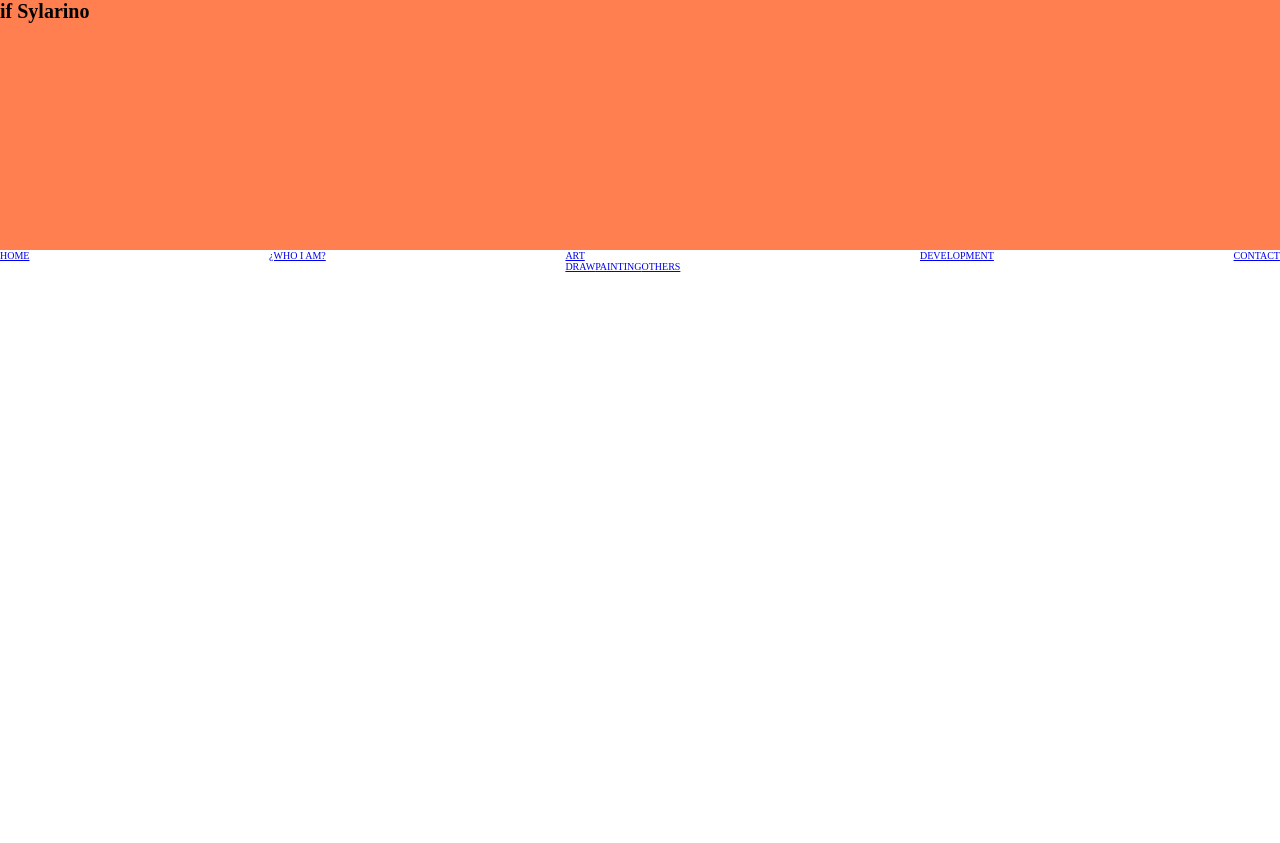
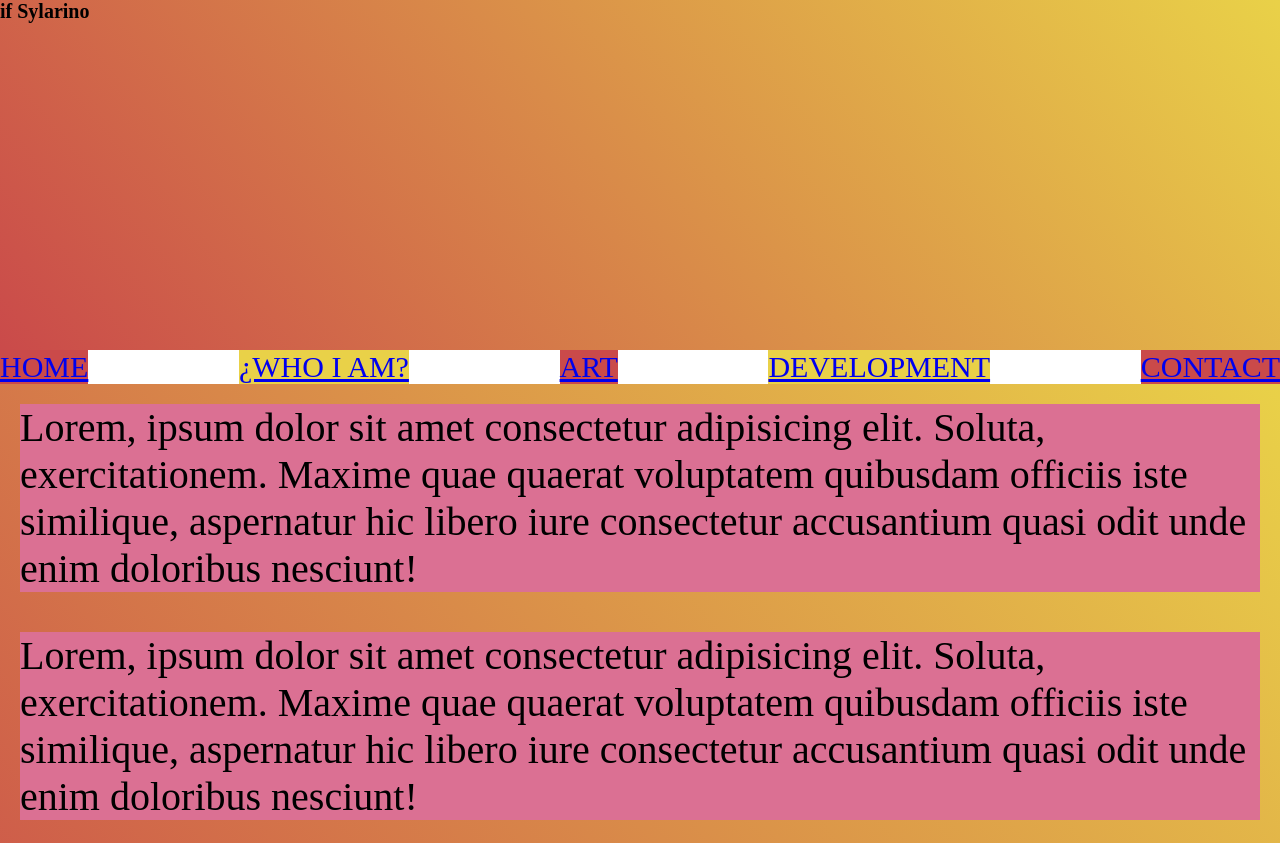
Before and after one commit to Sylarino/PersonalLandingPage, a plain HTML site: page index.html in a window 1280 px wide. Shown: the top 843 px of the page. Before the commit the page ends 800 px from the top, so only its background shows below. Drawn offline with Linux system fonts and the light colour scheme.

Commit message:
Ajustes de flexbox

```diff
--- a/css/main.css
+++ b/css/main.css
@@ -1,3 +1,11 @@
+/* Variables */
+
+:root {
+    --primary-color: rgb(202, 74, 74);
+    --secundary-color: rgb(233, 209, 72);
+    --terciary-color:
+}
+
 /* Configuracion inicial */
 * {
     box-sizing: border-box;
@@ -11,15 +19,59 @@ html {
 
 /* Contenido del Layout */
 header {
-    height: 25rem;
-    background-color: coral;
+    height: 35rem;
+    background:linear-gradient(50deg, var(--primary-color), var(--secundary-color));
 }
 
-.nav-bar ul {
+.nav-bar > ul {
     display: flex;
     justify-content: space-between;
+
 }
 
-.nav-bar li {
+.nav-bar > ul > li {
+    font-size: 3rem;
     list-style: none;
+    justify-content: center;
 }
+
+.nav-bar .item-1 {
+    background-color:var(--primary-color);
+}
+
+.nav-bar .item-2 {
+    background-color:var(--secundary-color);
+}
+
+nav > ul > li > ul {
+    display:none;
+    position: absolute;
+    text-align: left;
+}
+
+.nav-bar > ul > li:hover > ul {
+    display: flex;
+    flex-flow: column;
+    color: white;
+    list-style: none;
+    background-color: var(--primary-color);
+}
+
+main {
+    height: 100vh;
+    background: linear-gradient(50deg, var(--primary-color), var(--secundary-color));
+}
+
+.section-main {
+    display: flex;
+    flex-flow: column;
+}
+
+.cards {
+    background-color: palevioletred;
+    margin: 2rem;
+}
+
+.cards p {
+    font-size: 4rem;
+}
--- a/index.html
+++ b/index.html
@@ -13,22 +13,33 @@
     </header>
     <nav class="nav-bar">
         <ul>
-            <li><a href="#">HOME</a></li>
-            <li><a href="#">¿WHO I AM?</a></li>
-            <li><a href="#">ART</a>
+            <li class="item-1"><a href="#">HOME</a></li>
+            <li class="item-2"><a href="#">¿WHO I AM?</a></li>
+            <li class="item-1"><a href="#">ART</a>
                 <ul>
                     <li> <a href="#">DRAW</a></li>
                     <li><a href="#">PAINTING</a></li>
                     <li><a href="#">OTHERS</a></li>
                 </ul>
             </li>
-
-            <li><a href="#">DEVELOPMENT</a></li>
-            <li><a href="#">CONTACT</a></li>
+            <li class="item-2"><a href="#">DEVELOPMENT</a></li>
+            <li class="item-1"><a href="#">CONTACT</a></li>
         </ul>
     </nav>
     <main>
+       <section class="section-main">
+           <article class="cards">
+                <p>Lorem, ipsum dolor sit amet consectetur adipisicing elit. Soluta, exercitationem. Maxime quae quaerat voluptatem quibusdam officiis iste similique, aspernatur hic libero iure consectetur accusantium quasi odit unde enim doloribus nesciunt!</p>
+           </article>
+           <article class="cards">
+                <p>
+                    Lorem, ipsum dolor sit amet consectetur adipisicing elit. Soluta, exercitationem. Maxime quae quaerat voluptatem quibusdam officiis iste similique, aspernatur hic libero iure consectetur accusantium quasi odit unde enim doloribus nesciunt!
+                </p>
+           </article>
+       </section>
+    </main>
+    <footer>
 
-    </main>
+    </footer>
 </body>
 </html>
```
